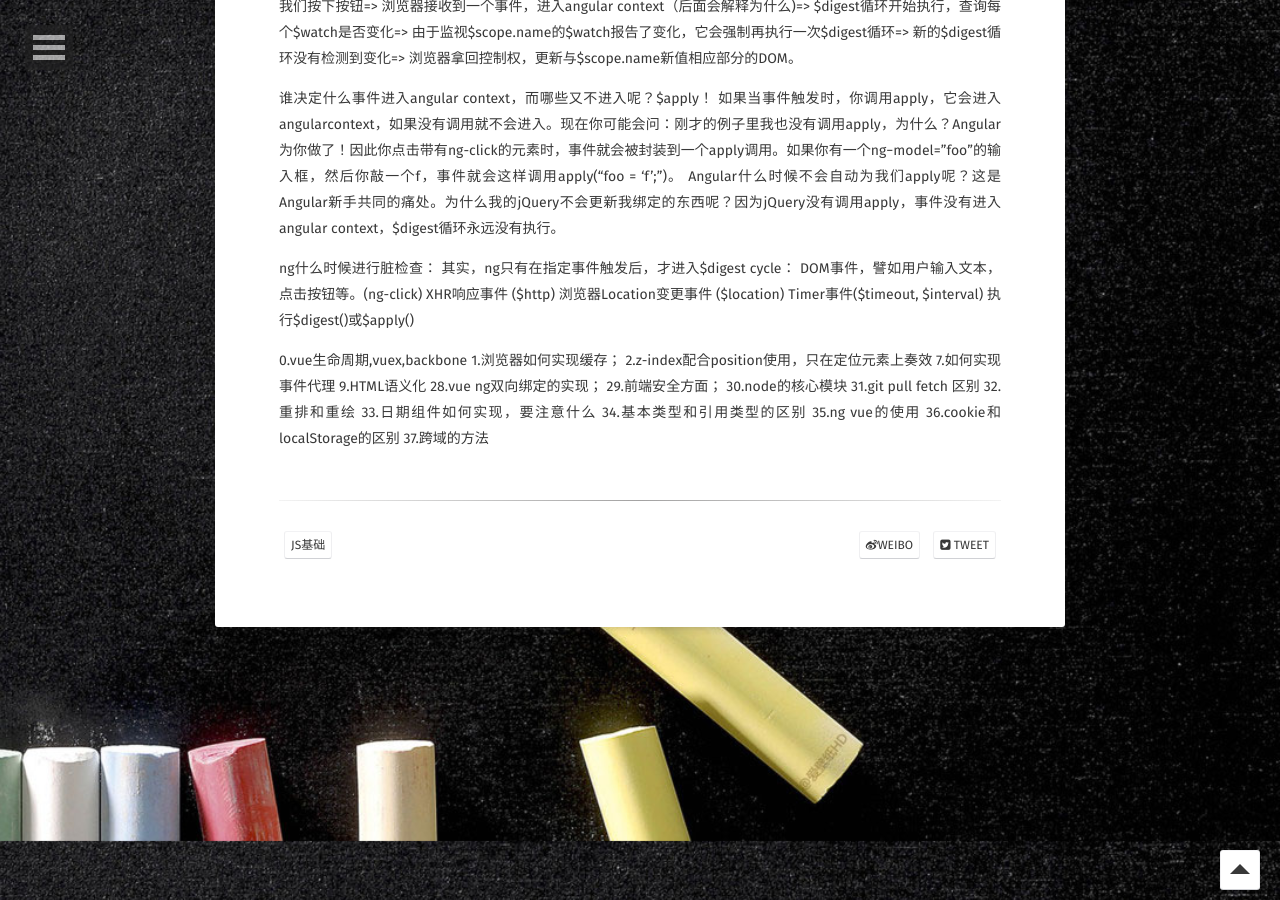
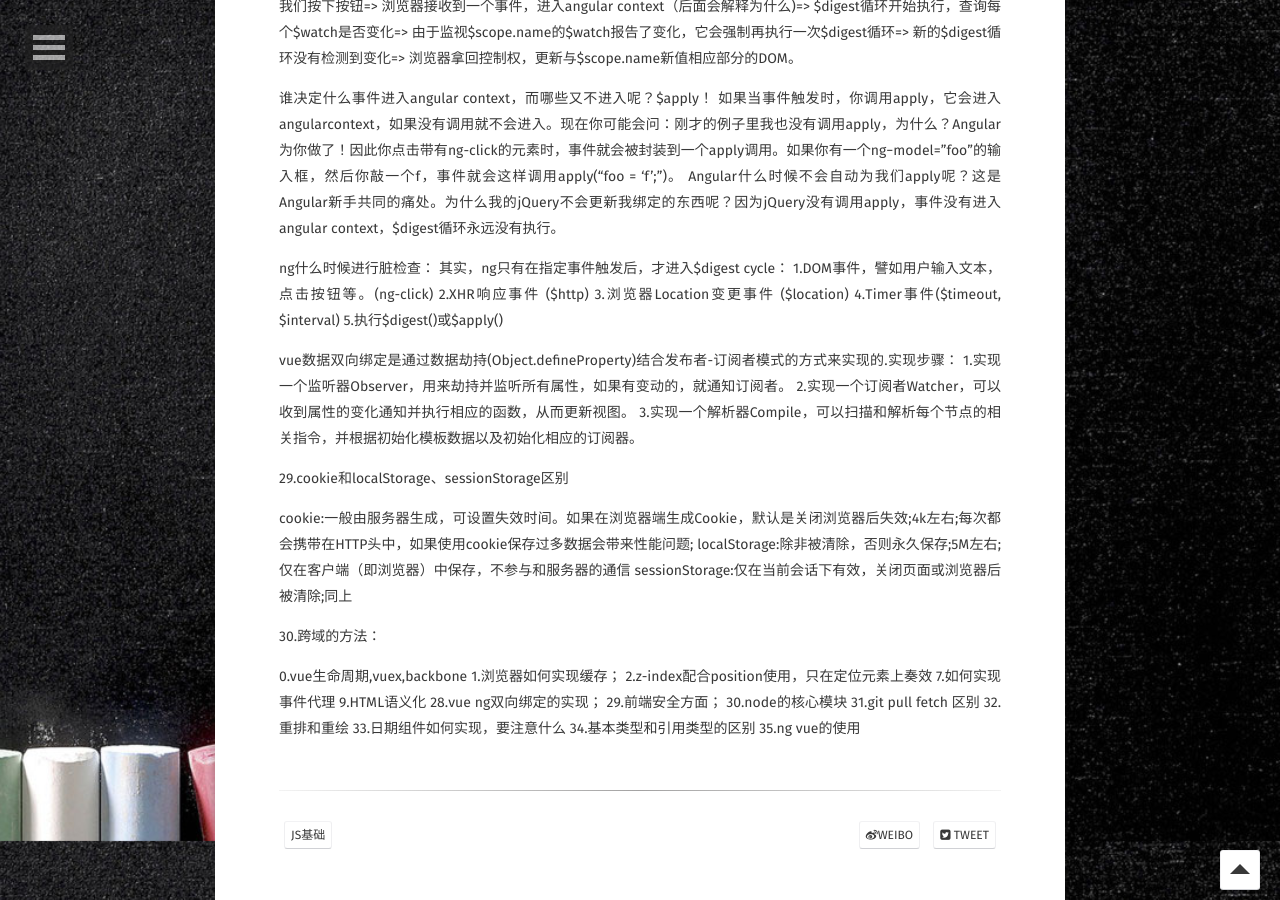
Before and after one commit to ArielWorld/ArielWorld.github.io, a Jekyll site: the page built from _posts/2017-06-08-js-FEnote.md, in a window 1280 px wide and 900 px high, scrolled down 23459 px. Built offline with Jekyll 4.4.1, drawn with Linux system fonts in a browser that asks for light colours; some web fonts are replaced; comment, search, counter and statistics services are not loaded.

Commit message:
some note

```diff
--- a/_posts/2017-06-08-js-FEnote.md
+++ b/_posts/2017-06-08-js-FEnote.md
@@ -927,11 +927,25 @@ Angular什么时候不会自动为我们apply呢？这是Angular新手共同的
 
 ng什么时候进行脏检查：
 其实，ng只有在指定事件触发后，才进入$digest cycle：
-DOM事件，譬如用户输入文本，点击按钮等。(ng-click)
-XHR响应事件 ($http)
-浏览器Location变更事件 ($location)
-Timer事件($timeout, $interval)
-执行$digest()或$apply()
+1.DOM事件，譬如用户输入文本，点击按钮等。(ng-click)
+2.XHR响应事件 ($http)
+3.浏览器Location变更事件 ($location)
+4.Timer事件($timeout, $interval)
+5.执行$digest()或$apply()
+
+vue数据双向绑定是通过数据劫持(Object.defineProperty)结合发布者-订阅者模式的方式来实现的.实现步骤：
+1.实现一个监听器Observer，用来劫持并监听所有属性，如果有变动的，就通知订阅者。
+2.实现一个订阅者Watcher，可以收到属性的变化通知并执行相应的函数，从而更新视图。
+3.实现一个解析器Compile，可以扫描和解析每个节点的相关指令，并根据初始化模板数据以及初始化相应的订阅器。
+
+29.cookie和localStorage、sessionStorage区别
+
+cookie:一般由服务器生成，可设置失效时间。如果在浏览器端生成Cookie，默认是关闭浏览器后失效;4k左右;每次都会携带在HTTP头中，如果使用cookie保存过多数据会带来性能问题;
+localStorage:除非被清除，否则永久保存;5M左右;仅在客户端（即浏览器）中保存，不参与和服务器的通信
+sessionStorage:仅在当前会话下有效，关闭页面或浏览器后被清除;同上
+
+30.跨域的方法：
+
 
 0.vue生命周期,vuex,backbone
 1.浏览器如何实现缓存；
@@ -946,5 +960,3 @@ Timer事件($timeout, $interval)
 33.日期组件如何实现，要注意什么
 34.基本类型和引用类型的区别
 35.ng vue的使用
-36.cookie和localStorage的区别
-37.跨域的方法
```
